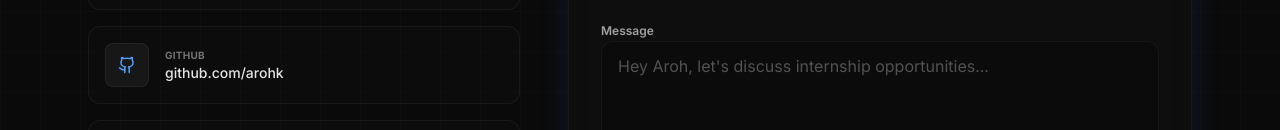
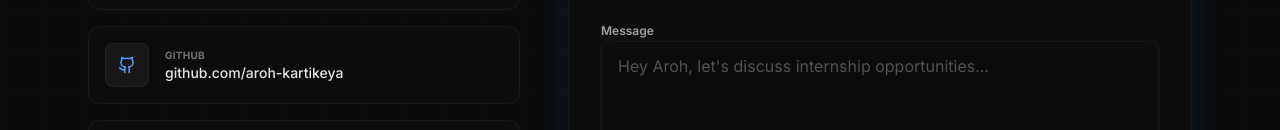
Before and after one commit to aroh-kartikeya/portfolio-website, a React (Vite) app: page / in a window 1280 px wide. Shown: the part 4349-4479 px from the top of the page. Built offline with nearby package versions, Linux system fonts and the light colour scheme.

Commit message:
minor changes to contact section

```diff
--- a/src/components/Contact.tsx
+++ b/src/components/Contact.tsx
@@ -126,7 +126,7 @@ export default function Contact() {
                     GitHub
                   </div>
                   <div className="text-sm font-medium text-neutral-200 group-hover:text-white transition-colors">
-                    github.com/arohk
+                    github.com/aroh-kartikeya
                   </div>
                 </div>
               </a>
@@ -247,7 +247,7 @@ export default function Contact() {
                     </p>
                     {(!SERVICE_ID || !TEMPLATE_ID || !PUBLIC_KEY) && (
                       <span className="text-[9px] text-amber-400 mt-4 font-mono bg-amber-500/5 px-2 py-1 rounded border border-amber-500/10">
-                        * Demo Mock Mode Simulator
+                        Sent
                       </span>
                     )}
                   </motion.div>
```
